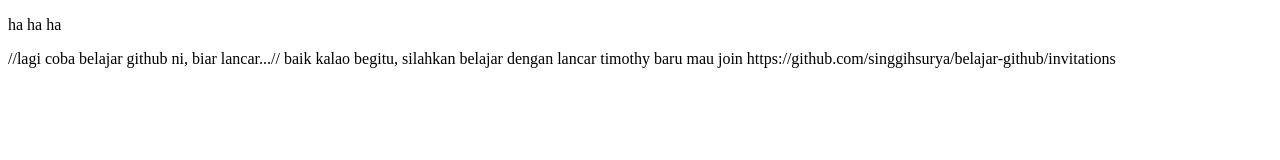
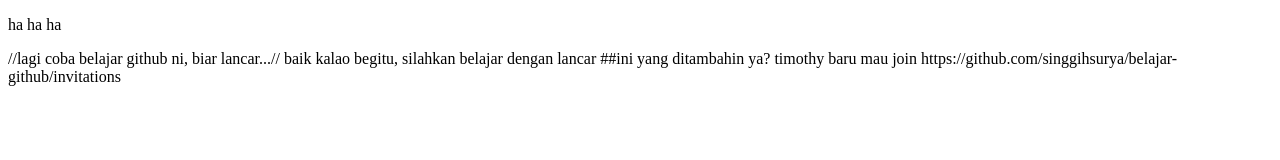
Before and after one commit to singgihsurya/belajar-github, a plain HTML site: page index.html in a window 1280 px wide. Drawn offline with Linux system fonts and the light colour scheme.

Commit message:
nanya timothy

```diff
--- a/index.html
+++ b/index.html
@@ -9,6 +9,10 @@
 //lagi coba belajar github ni, biar lancar...//
 baik kalao begitu, silahkan belajar dengan lancar
 
+##ini yang ditambahin ya?
+
+
+
 
 timothy baru mau join
 
```
